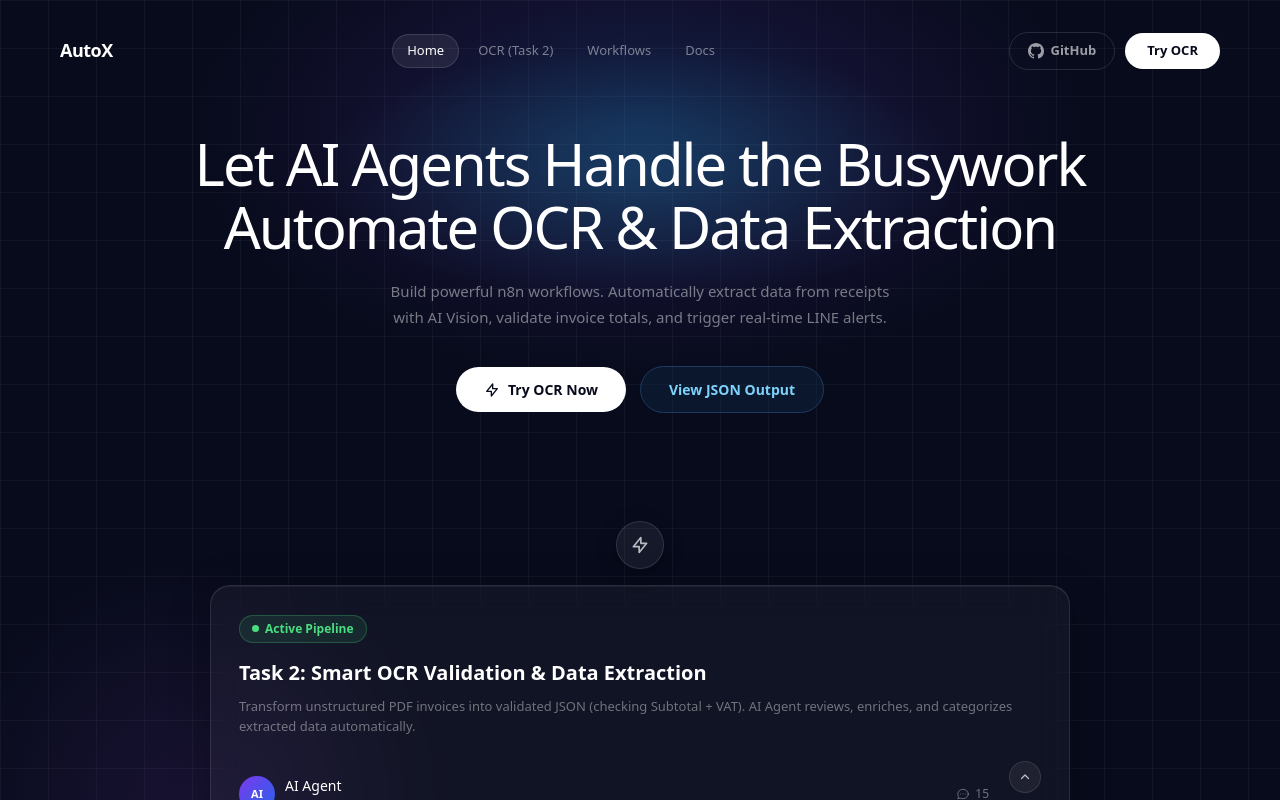
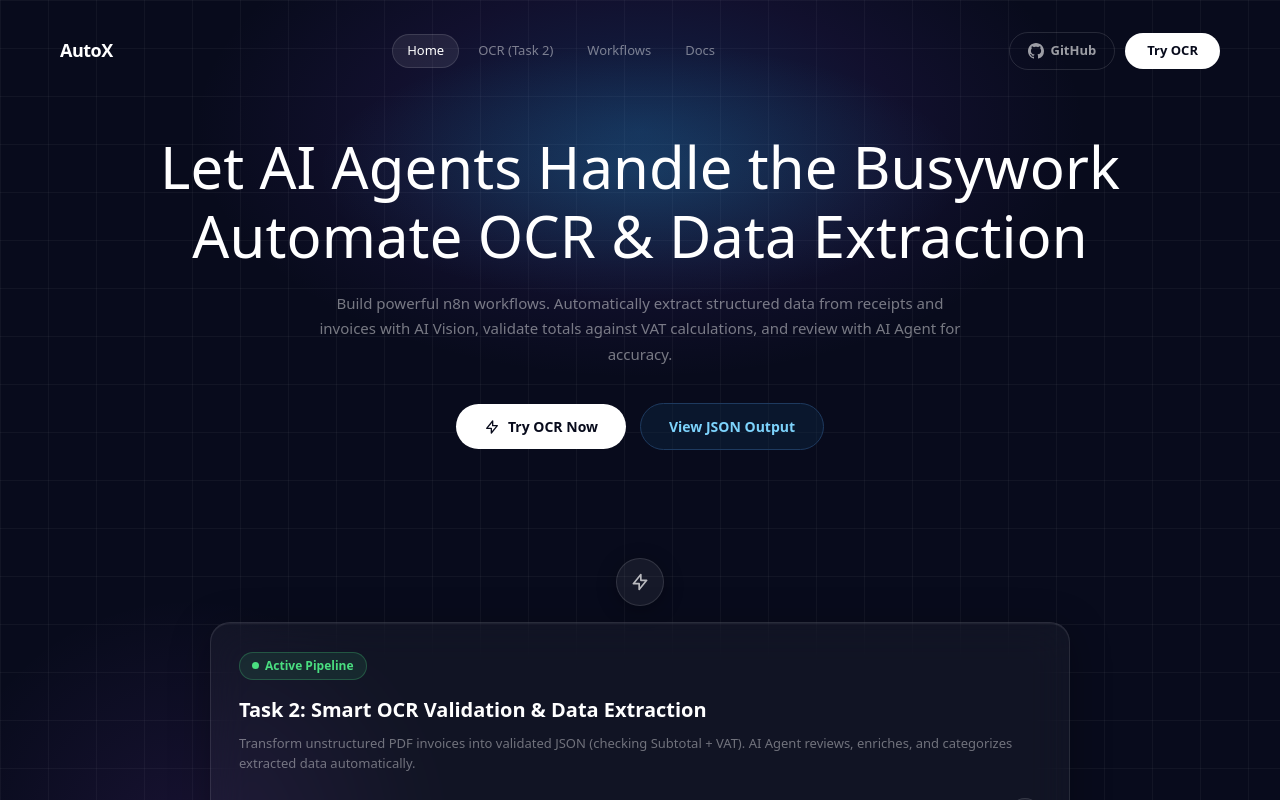
Before and after one commit to KanittaJHA/ai-automation-dashboard, a Next.js app: page / in a window 1280 px wide. Shown: the top 800 px of the page. Built offline with nearby package versions, Linux system fonts and the light colour scheme.

Commit message:
style: Adjust hero section padding and typography

```diff
--- a/components/landing/HeroSection.tsx
+++ b/components/landing/HeroSection.tsx
@@ -32,8 +32,8 @@ export default function HeroSection() {
 				style={{
 					fontSize: 58,
 					fontWeight: 500,
-					lineHeight: 1.1,
-					letterSpacing: "-2px",
+					lineHeight: 1.2,
+					letterSpacing: "0.1px",
 					marginBottom: 20,
 					position: "relative",
 				}}
@@ -47,13 +47,13 @@ export default function HeroSection() {
 					color: "rgba(255,255,255,0.45)",
 					fontSize: 15,
 					lineHeight: 1.7,
-					maxWidth: 500,
+					maxWidth: 660,
 					margin: "0 auto 36px",
 				}}
 			>
-				Build powerful n8n workflows. Automatically extract data from receipts
-				with AI Vision, validate invoice totals, and trigger real-time LINE
-				alerts.
+				Build powerful n8n workflows. Automatically extract structured data from
+				receipts and invoices with AI Vision, validate totals against VAT
+				calculations, and review with AI Agent for accuracy.
 			</p>
 
 			<div
```
